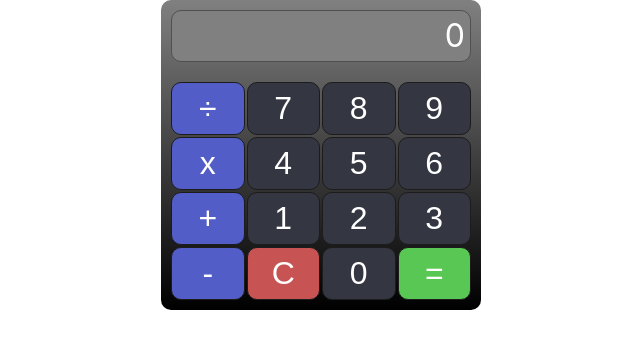
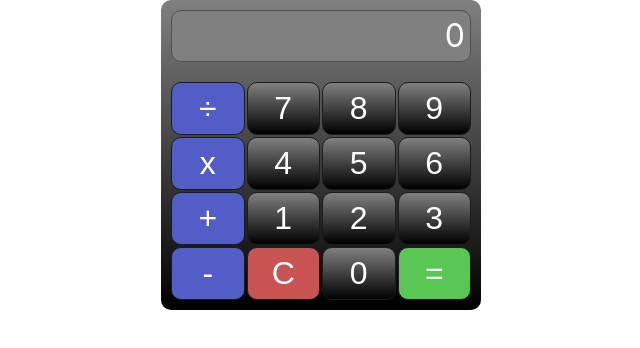
Before and after one commit to DominicGalan/Calculator, a React (Create React App) app: page / in a window 1280 px wide. Shown: the top 348 px of the page, without its empty margins (319-959 px from the left). Built offline with nearby package versions, Linux system fonts and the light colour scheme.

Commit message:
<update>

```diff
--- a/src/App.css
+++ b/src/App.css
@@ -35,6 +35,6 @@
   padding: 7px;
   color: white;
   font-size: 2em;
-  background-color: #343641;
+  background: linear-gradient(to top, black, gray);
   border-radius: 10px;
 }
```
